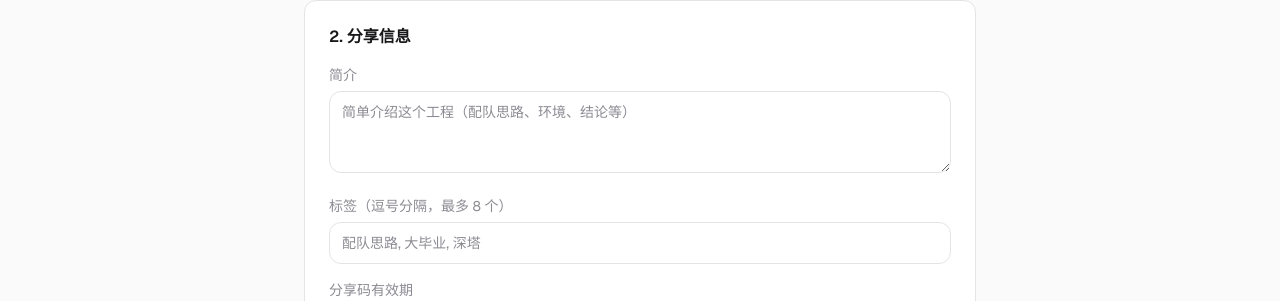
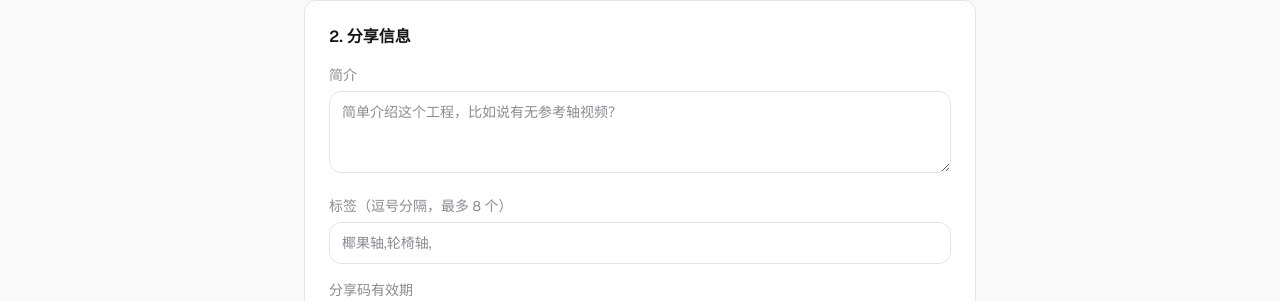
Before and after one commit to d4rkOfficial/wuwa-afyg-share, a Next.js app: page /upload in a window 1280 px wide. Shown: the part 499-800 px from the top of the page. Built offline with nearby package versions, Linux system fonts and the light colour scheme; no server answers.

Commit message:
feat: 上传表单提示项目名避免直接使用三个角色名

```diff
--- a/src/components/upload-form.tsx
+++ b/src/components/upload-form.tsx
@@ -116,6 +116,9 @@ export default function UploadForm() {
                                 {(new TextEncoder().encode(fileText).length / 1024).toFixed(1)} KB
                             </span>
                         </div>
+                        <p className="text-xs text-amber-500/90">
+                            提示：项目名建议不要直接写三个角色名（如「绯雪 / 守岸人 / 维里奈」），此类名称可被自动检测出来；可在工具内重命名工程后再导出。
+                        </p>
                         <TeamBanner names={names} />
                         {preview.lockedTeamNames && (
                             <p className="text-xs text-(--muted)">已锁定配队：{preview.lockedTeamNames.join(' / ')}</p>
@@ -133,7 +136,7 @@ export default function UploadForm() {
                         <textarea
                             value={description}
                             onChange={(e) => setDescription(e.target.value)}
-                            placeholder="简单介绍这个工程（配队思路、环境、结论等）"
+                            placeholder="简单介绍这个工程，比如说有无参考轴视频？"
                             rows={3}
                             maxLength={500}
                             className="w-full rounded-xl border border-(--card-border) bg-(--input-bg) px-3 py-2.5 text-sm outline-none transition-colors placeholder:text-(--muted) focus:border-(--accent)/60"
@@ -145,7 +148,7 @@ export default function UploadForm() {
                         <input
                             value={tagsText}
                             onChange={(e) => setTagsText(e.target.value)}
-                            placeholder="配队思路, 大毕业, 深塔"
+                            placeholder="椰果轴,轮椅轴,"
                             className="w-full rounded-xl border border-(--card-border) bg-(--input-bg) px-3 py-2.5 text-sm outline-none transition-colors placeholder:text-(--muted) focus:border-(--accent)/60"
                         />
                     </div>
```
